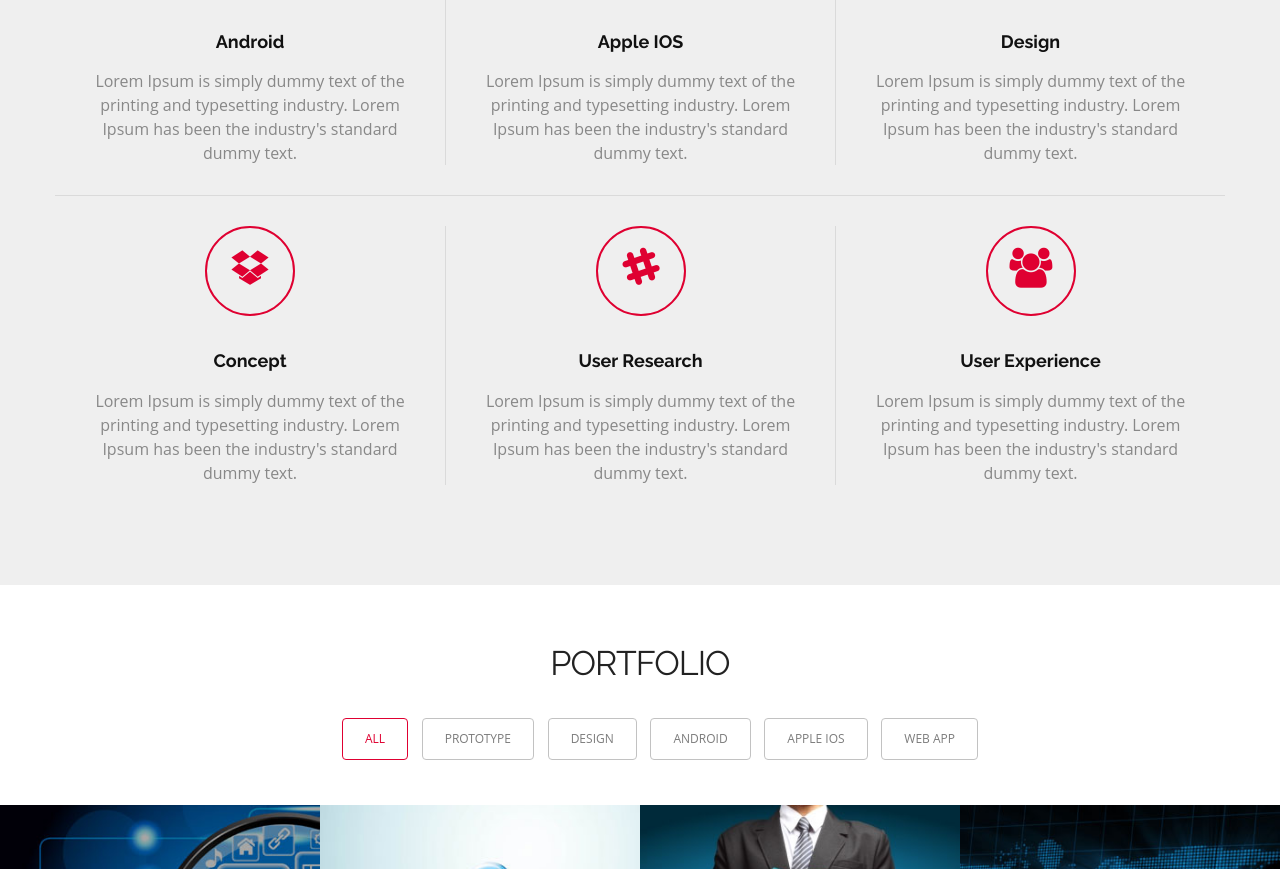
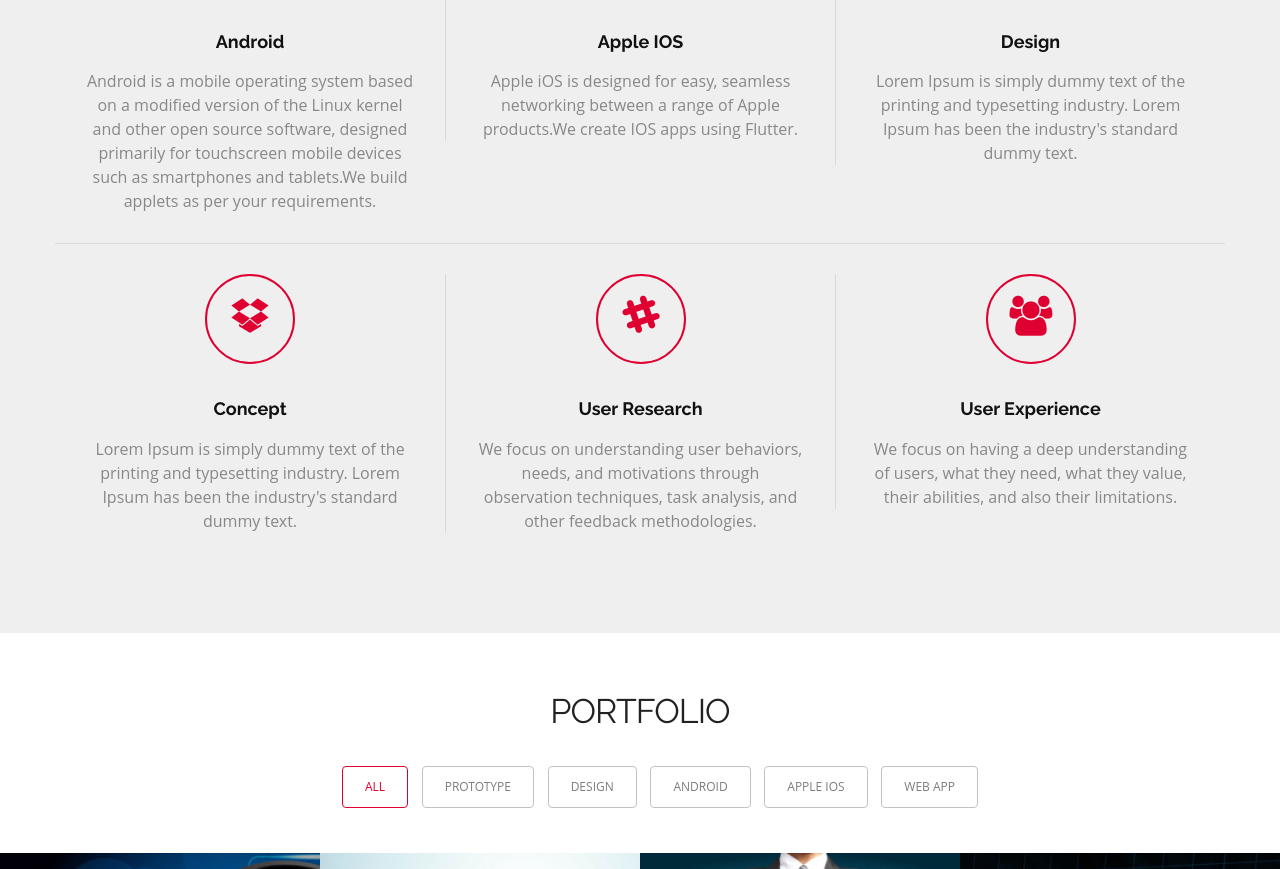
Before and after one commit to codedeckmysuru/codedeck, a plain HTML site: page index.html in a window 1280 px wide. Shown: the part 1531-2400 px from the top of the page. Drawn offline with Linux system fonts and the light colour scheme.

Commit message:
Update index.html

```diff
--- a/index.html
+++ b/index.html
@@ -106,14 +106,14 @@
           <div class="service_block">
             <div class="service_icon delay-03s animated wow  zoomIn"> <span><i class="fa fa-android"></i></span> </div>
             <h3 class="animated fadeInUp wow">Android</h3>
-            <p class="animated fadeInDown wow">Lorem Ipsum is simply dummy text of the printing and typesetting industry. Lorem Ipsum has been the industry's standard dummy text.</p>
+            <p class="animated fadeInDown wow">Android is a mobile operating system based on a modified version of the Linux kernel and other open source software, designed primarily for touchscreen mobile devices such as smartphones and tablets.We build applets as per your requirements.</p>
           </div>
         </div>
         <div class="col-lg-4 borderLeft">
           <div class="service_block">
             <div class="service_icon icon2  delay-03s animated wow zoomIn"> <span><i class="fa fa-apple"></i></span> </div>
             <h3 class="animated fadeInUp wow">Apple IOS</h3>
-            <p class="animated fadeInDown wow">Lorem Ipsum is simply dummy text of the printing and typesetting industry. Lorem Ipsum has been the industry's standard dummy text.</p>
+            <p class="animated fadeInDown wow"> Apple iOS is designed for easy, seamless networking between a range of Apple products.We create IOS apps using Flutter.</p>
           </div>
         </div>
         <div class="col-lg-4 borderLeft">
@@ -136,14 +136,14 @@
           <div class="service_block">
             <div class="service_icon icon2  delay-03s animated wow zoomIn"> <span><i class="fa fa-slack"></i></span> </div>
             <h3 class="animated fadeInUp wow">User Research</h3>
-            <p class="animated fadeInDown wow">Lorem Ipsum is simply dummy text of the printing and typesetting industry. Lorem Ipsum has been the industry's standard dummy text.</p>
+            <p class="animated fadeInDown wow">We focus on understanding user behaviors, needs, and motivations through observation techniques, task analysis, and other feedback methodologies.</p>
           </div>
         </div>
         <div class="col-lg-4 borderLeft mrgTop">
           <div class="service_block">
             <div class="service_icon icon3  delay-03s animated wow zoomIn"> <span><i class="fa fa-users"></i></span> </div>
             <h3 class="animated fadeInUp wow">User Experience</h3>
-            <p class="animated fadeInDown wow">Lorem Ipsum is simply dummy text of the printing and typesetting industry. Lorem Ipsum has been the industry's standard dummy text.</p>
+            <p class="animated fadeInDown wow"> We focus on having a deep understanding of users, what they need, what they value, their abilities, and also their limitations.</p>
           </div>
         </div>
       </div>
```
